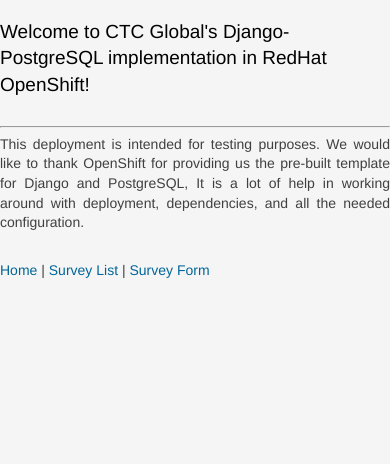
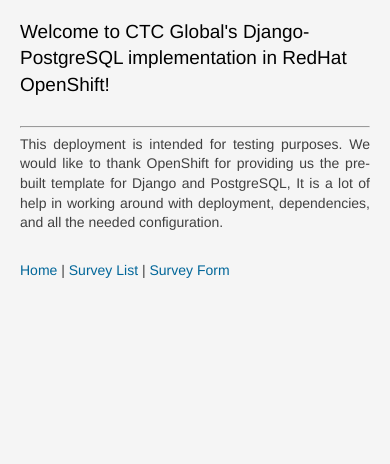
Before and after one commit to qurdafia/ctcapp, a Django app: page / in a window 390 px wide. Shown: the part 380-844 px from the top of the page. Run offline with Django 3.2, Linux system fonts and the light colour scheme.

Commit message:
Adding margins to the body.

```diff
--- a/ctcapp/templates/ctcapp/survey_welcome.html
+++ b/ctcapp/templates/ctcapp/survey_welcome.html
@@ -101,6 +101,13 @@ ul {
 }
 .col-xs-12 {
   width: 100%;
+}
+
+@media (max-width: 580px) {
+    body {
+        margin-left: 20px;
+        margin-right: 20px;
+    }
 }
 
 @media (min-width: 768px) {
```
